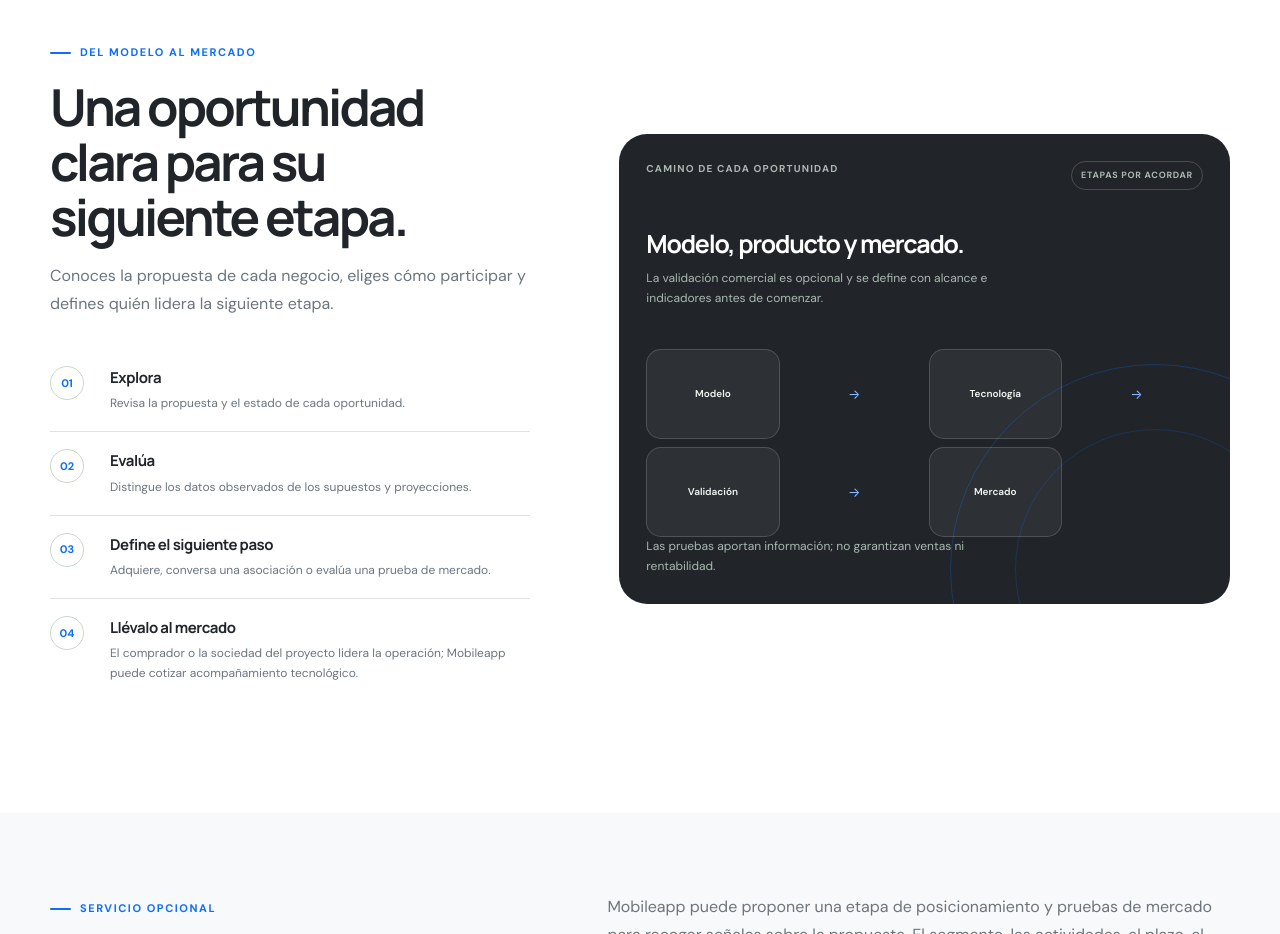
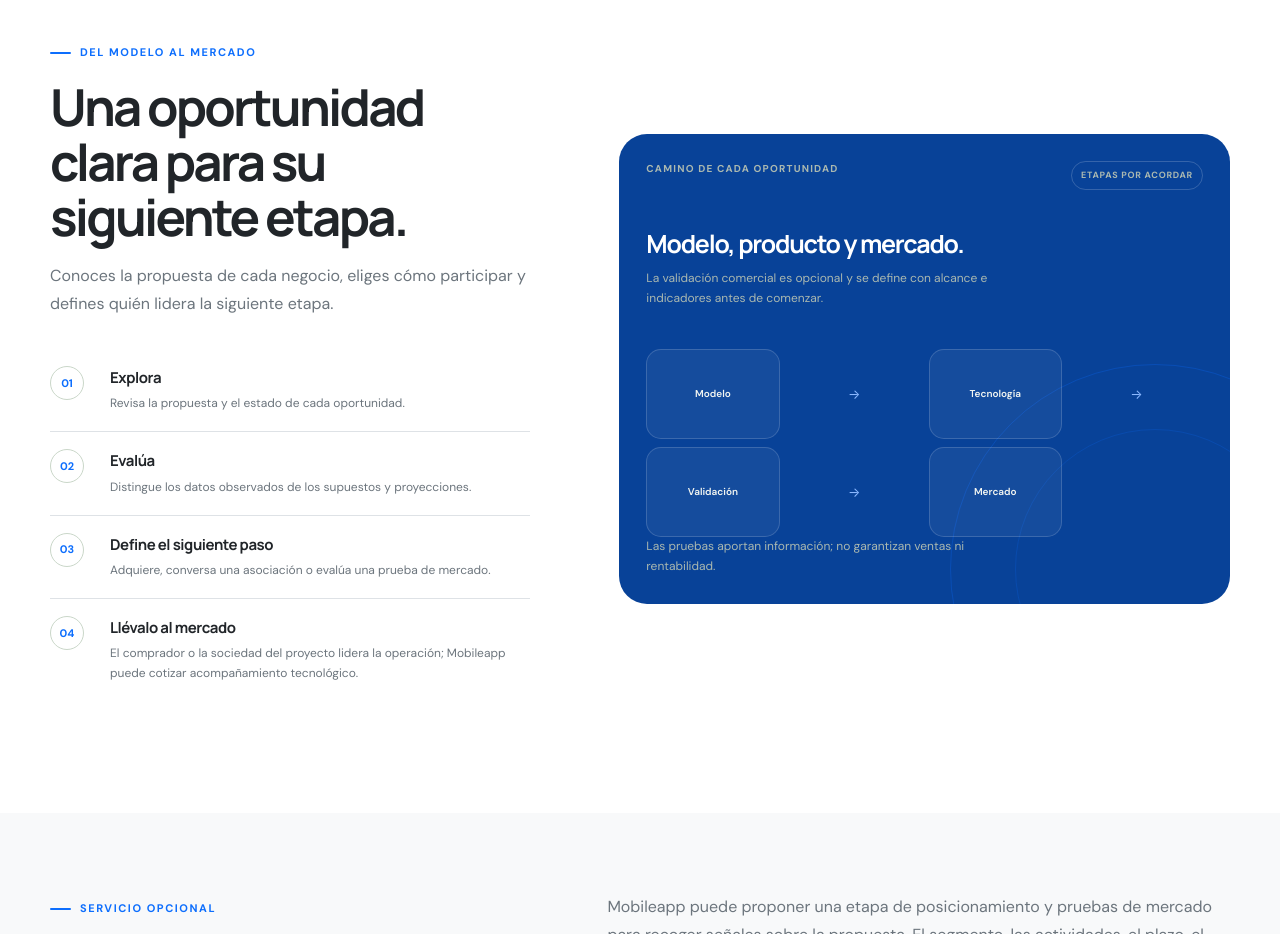
Before and after one commit to crawlervzla/mobileapp, a website built with Vite: page index.html in a window 1280 px wide. Shown: the part 2280-3214 px from the top of the page. Built offline with nearby package versions, Linux system fonts and the light colour scheme; files whose address does not match are found by name.

Commit message:
Cambiar el fondo negro del panel de proceso por el azul de la marca.
Co-authored-by: Cursor <cursoragent@cursor.com>

```diff
--- a/src/prototype.css
+++ b/src/prototype.css
@@ -113,7 +113,7 @@
     .approach-step .num { width: 34px; height: 34px; display: grid; place-items: center; border: 1px solid #cad7c9; border-radius: 50%; color: var(--green); font-size: 11px; font-weight: 700; }
     .approach-step h3 { margin: 1px 0 5px; font-family: var(--font-display); font-size: 15px; letter-spacing: -.03em; }
     .approach-step p { margin: 0; color: var(--muted); font-size: 12px; line-height: 1.65; }
-    .system-visual { position: relative; overflow: hidden; min-height: 410px; padding: 27px; border-radius: var(--radius-lg); background: var(--ink); color: white; }
+    .system-visual { position: relative; overflow: hidden; min-height: 410px; padding: 27px; border-radius: var(--radius-lg); background: #084298; color: white; }
     .system-visual::before { position: absolute; right: -130px; bottom: -170px; width: 410px; height: 410px; border: 1px solid rgba(199,238,114,.19); border-radius: 50%; content: ""; }
     .system-visual::after { position: absolute; right: -65px; bottom: -105px; width: 280px; height: 280px; border: 1px solid rgba(199,238,114,.14); border-radius: 50%; content: ""; }
     .visual-topline { position: relative; z-index: 1; display: flex; justify-content: space-between; gap: 10px; color: #aab8b0; font-size: 10px; font-weight: 700; letter-spacing: .12em; text-transform: uppercase; }
```
